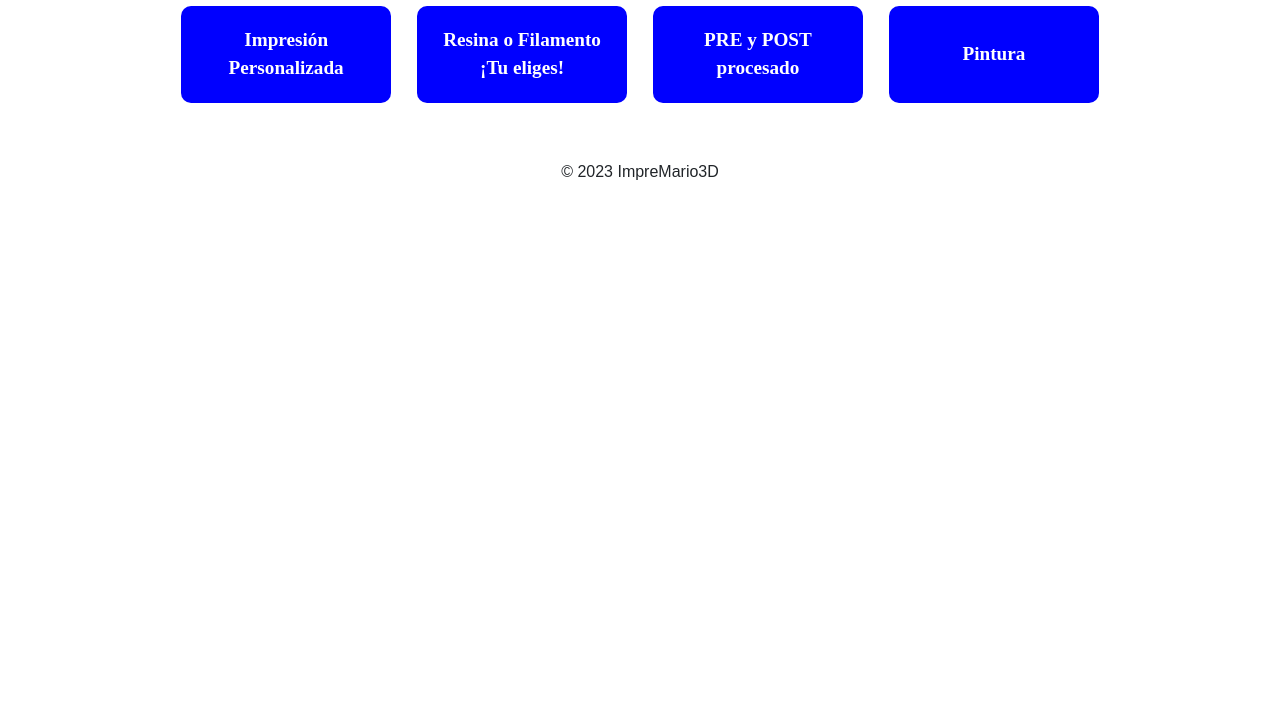
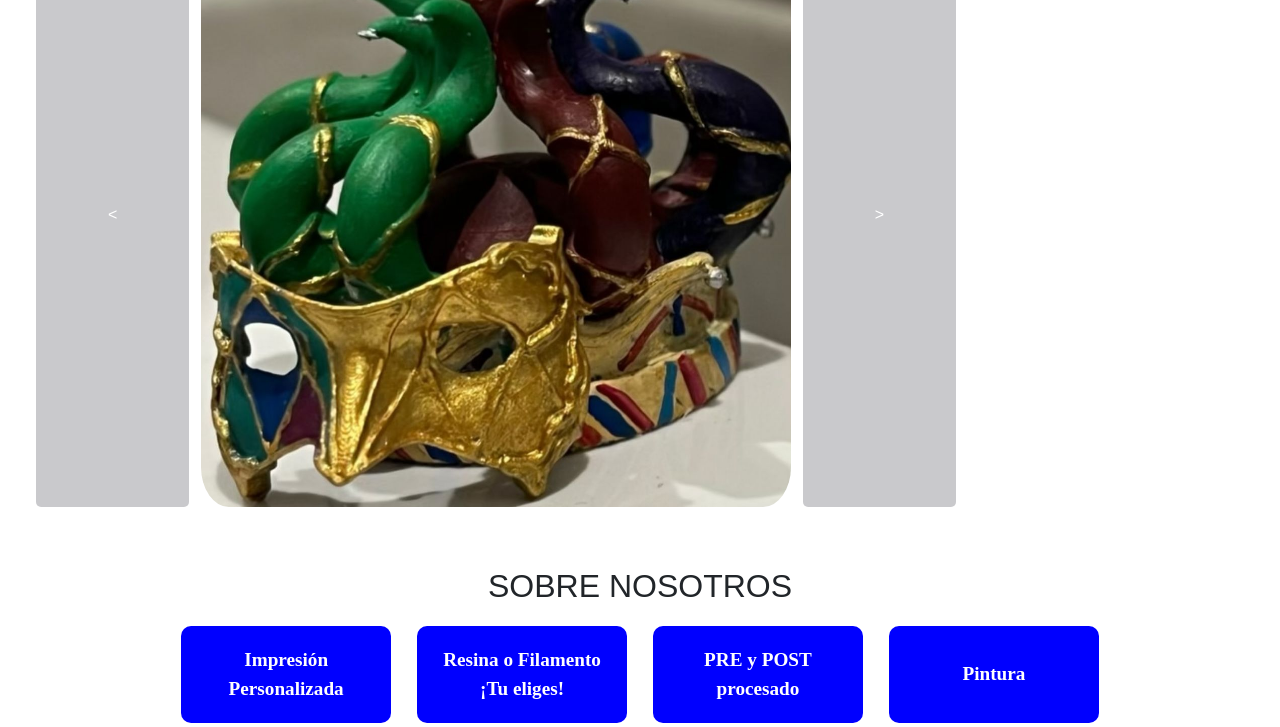
Before and after one commit to mariotg2003/ImpreMario, a plain HTML site: page index.html in a window 1280 px wide. Shown: the part 444-1171 px from the top of the page. Before the commit the page ends 800 px from the top, so only its background shows below. Drawn offline with nearby package versions, Linux system fonts and the light colour scheme.

Commit message:
carrusel v1

```diff
--- a/index.html
+++ b/index.html
@@ -31,10 +31,28 @@
     <body>
       <!-- CUERPO PRINCIPAL PAGINA-->
       <div class="row cuerpoPagina col-12 mt-5">
-        <div class="col-12 col-lg-9 col-md-7">
-          <div class="carrusel">HOLA</div>
+        <div class="col-12 col-lg-9 col-md-5">
+          <div class="container contenedorFotos">
+            <div class="row">
+              <div
+                class="btn btn-primary col-12 col-lg-2 col-md-3 botonCarrusel"
+              >
+                &lt;
+              </div>
+              <img
+                class="col-12 col-lg-8 col-md-6 imagenesCarrusel"
+                src="imgs/newRelease/corona.jpeg"
+                alt="Corona Perro Andalú Resina"
+              />
+              <div
+                class="btn btn-primary col-12 col-lg-2 col-md-3 botonCarrusel"
+              >
+                &gt;
+              </div>
+            </div>
+          </div>
         </div>
-        <div class="col-12 col-lg-3 col-md-5">
+        <div class="col-12 col-lg-3 col-md-7">
           <div class="carrusel">dasdasdasdasd</div>
         </div>
       </div>
--- a/styles.css
+++ b/styles.css
@@ -67,3 +67,32 @@ body {
   padding: 20px;
   justify-content: center;
 }
+
+.contenedorFotos {
+  display: flex;
+  justify-content: center;
+  align-items: center;
+  margin-top: 20px;
+  margin-left: 3%;
+  width: 100%;
+  padding: 20px;
+  border-radius: 10px;
+}
+
+.botonCarrusel {
+  background-color: rgba(163, 163, 168, 0.589);
+  color: white;
+  border: none;
+  font-size: 1em;
+  border-radius: 5px;
+  cursor: pointer;
+  text-align: center;
+  display: flex;
+  justify-content: center;
+  align-items: center;
+}
+
+.imagenesCarrusel {
+  height: auto;
+  border-radius: 40px;
+}
```
Also changed, not shown: imgs/newRelease/corona.jpeg (added), imgs/newRelease/curro.jpeg (added), imgs/newRelease/redoblin.jpeg (added).
